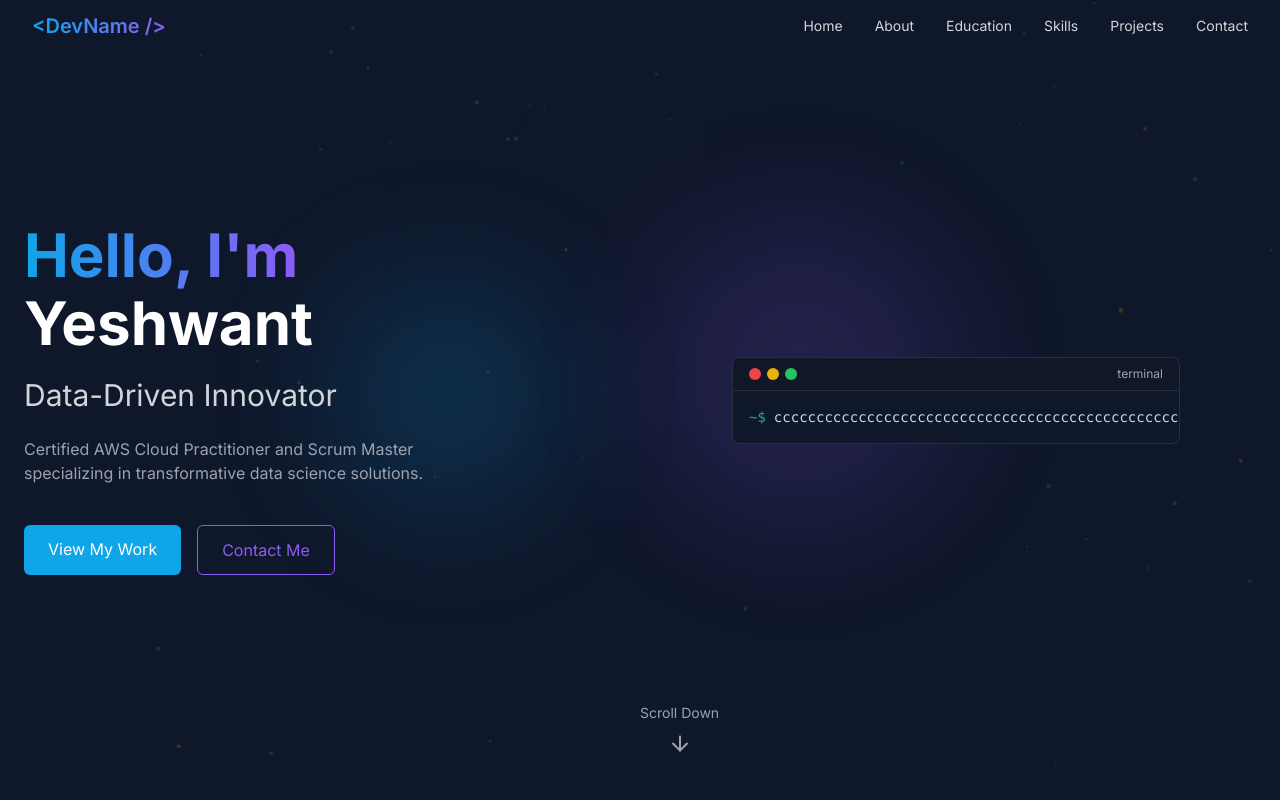
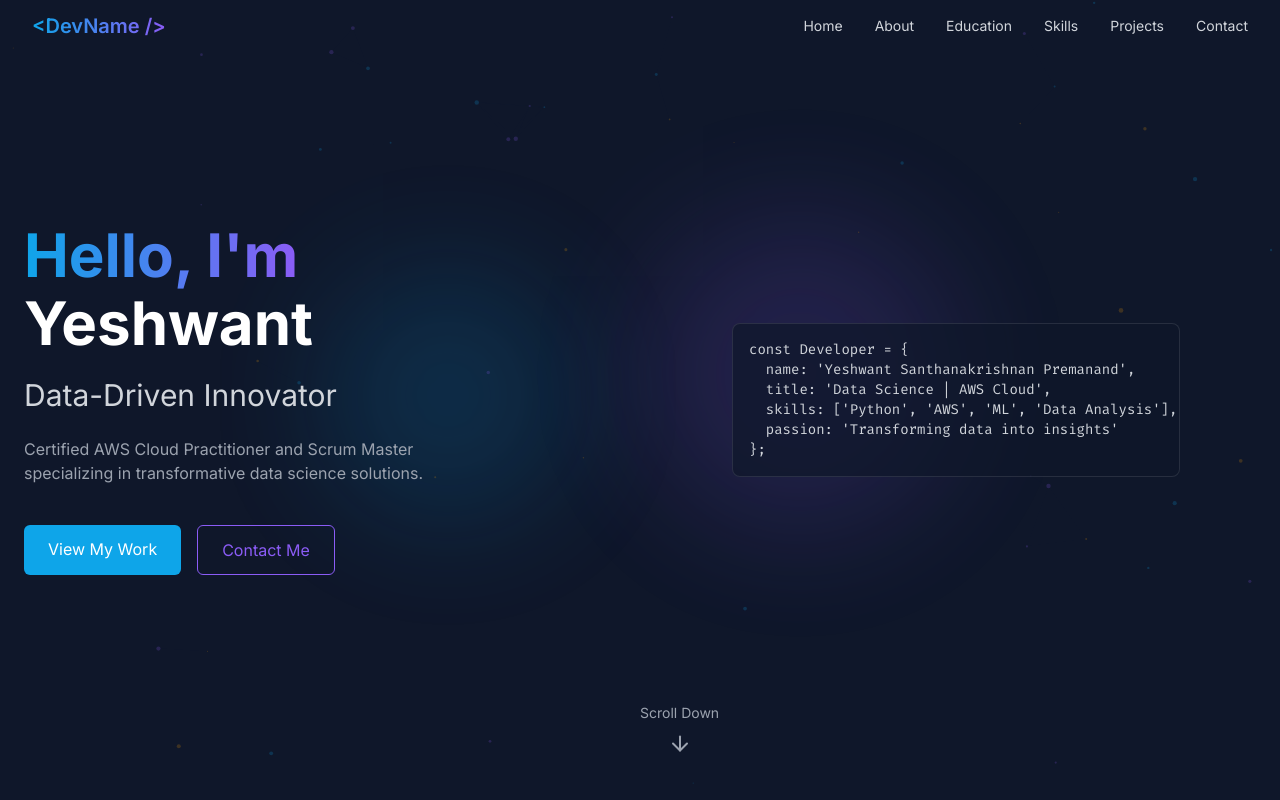
Before and after one commit to YSP17/CodeQuantum, a React (Vite) app: page / in a window 1280 px wide. Shown: the top 800 px of the page. Built offline with nearby package versions, Linux system fonts and the light colour scheme.

Commit message:
Remove terminal components
Removed the terminal components from the project.

```diff
--- a/src/components/HeroSection.tsx
+++ b/src/components/HeroSection.tsx
@@ -1,20 +1,8 @@
+
 import React from "react";
-import { Terminal } from "./Terminal";
 import { Link } from "react-scroll";
 
 export function HeroSection() {
-  const commandsToType = [
-    "const Developer = {",
-    "  name: 'Yeshwant Santhanakrishnan Premanand',",
-    "  title: 'Data Science | AWS Cloud Practitioner | Scrum Master',",
-    "  skills: ['Python', 'AWS', 'Data Analysis', 'Machine Learning'],",
-    "  passion: 'Transforming data into actionable insights'",
-    "};",
-    "",
-    "// Innovating with data-driven solutions",
-    "render(<Portfolio developer={Developer} />);"
-  ];
-
   return (
     <section id="hero" className="min-h-screen relative flex items-center justify-center overflow-hidden">
       {/* Background with glowing effect */}
@@ -56,8 +44,15 @@ export function HeroSection() {
               </Link>
             </div>
           </div>
-          <div className="w-full max-w-md mx-auto">
-            <Terminal commands={commandsToType} typingSpeed={70} />
+          <div className="w-full max-w-md mx-auto bg-code/70 rounded-lg border border-white/10 p-4">
+            <pre className="text-gray-300 text-sm">
+              {`const Developer = {
+  name: 'Yeshwant Santhanakrishnan Premanand',
+  title: 'Data Science | AWS Cloud',
+  skills: ['Python', 'AWS', 'ML', 'Data Analysis'],
+  passion: 'Transforming data into insights'
+};`}
+            </pre>
           </div>
         </div>
       </div>
```
